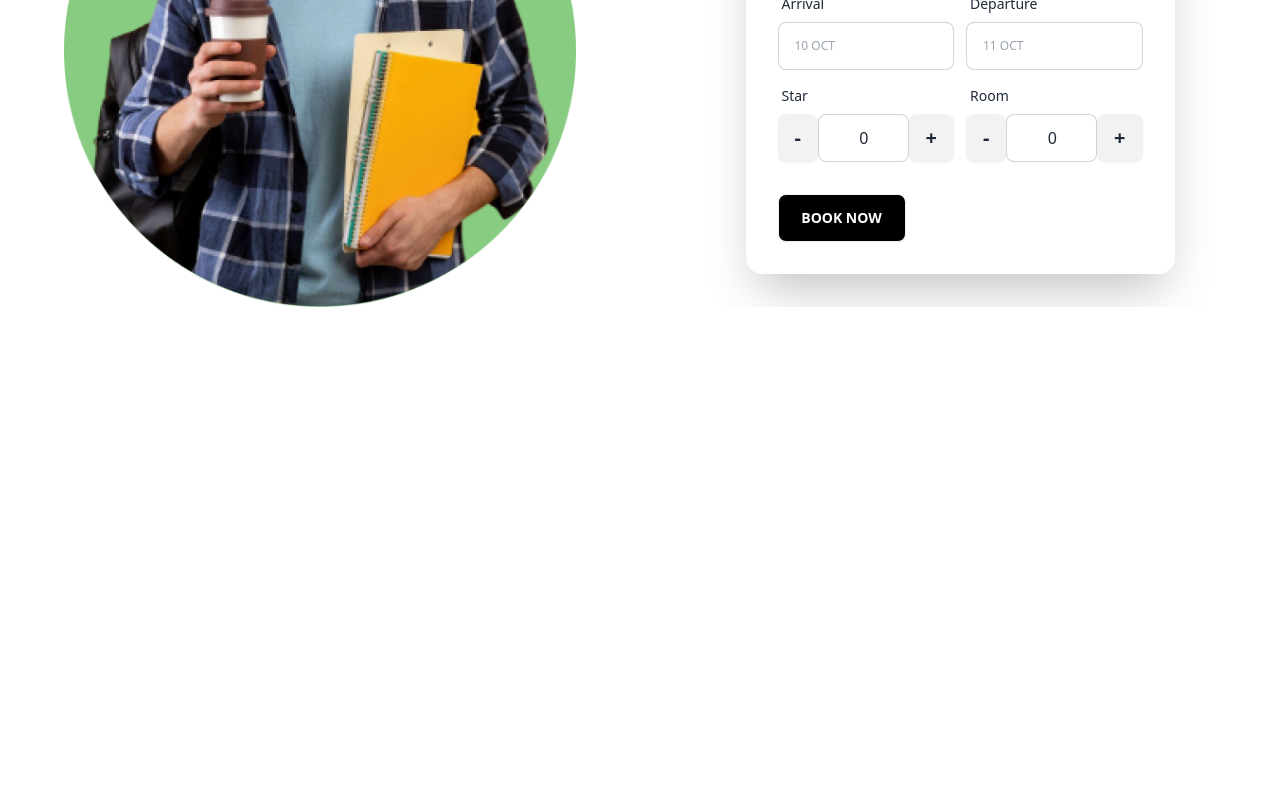
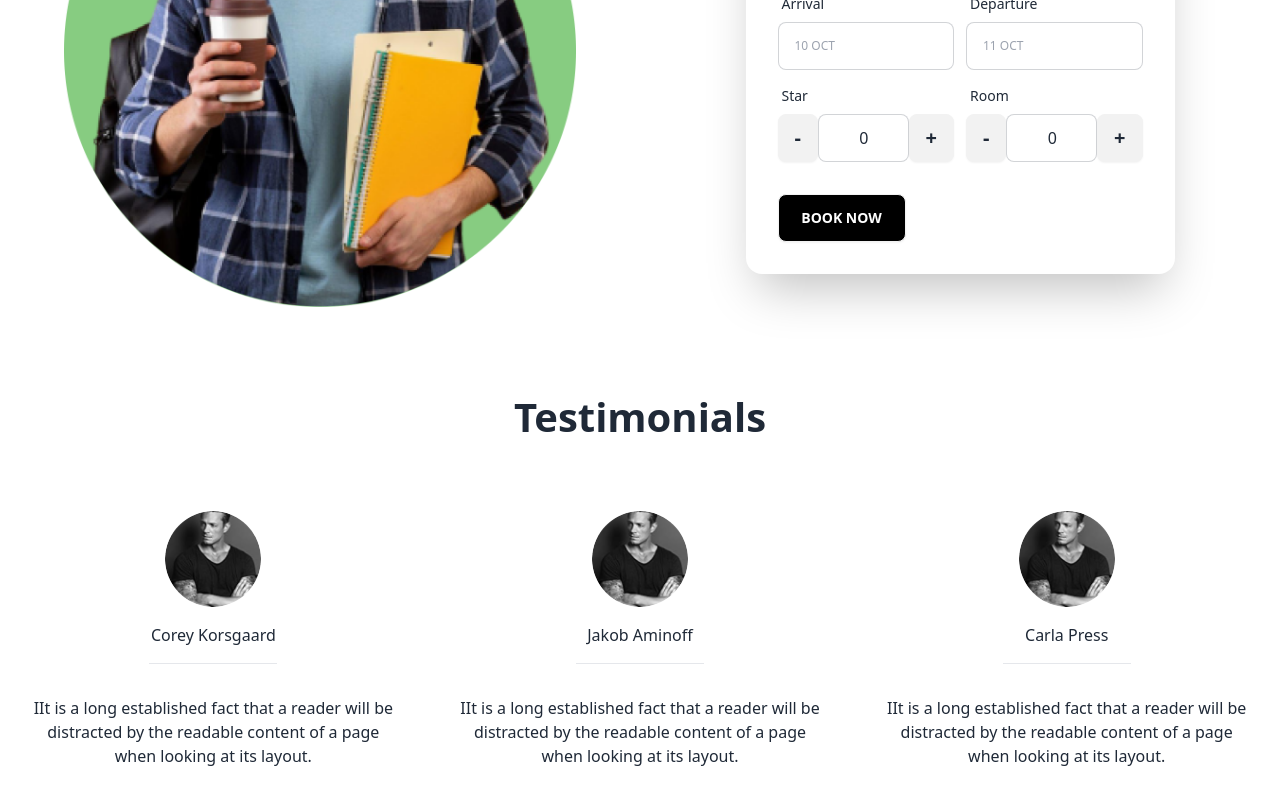
Before and after one commit to ashraf56/Tropical, a React (Vite) app: page / in a window 1280 px wide. Shown: the part 3554-4354 px from the top of the page. Before the commit the page ends 3861 px from the top, so only its background shows below. Built offline with nearby package versions, Linux system fonts and the light colour scheme.

Commit message:
tesimonials div completed

```diff
--- a/src/App.jsx
+++ b/src/App.jsx
@@ -6,6 +6,7 @@ import Advance from './Component/Advance/Advance'
 import Slider from './Component/Slider/Slider'
 import Discount from './Component/Discount/Discount'
 import Booknow from './Component/Booknow/Booknow'
+import Testimonials from './Component/Testimonials/Testimonials'
 
 
 function App() {
@@ -18,6 +19,7 @@ function App() {
    <Slider></Slider>
    <Discount></Discount>
    <Booknow></Booknow>
+   <Testimonials></Testimonials>
     </div>
   )
 }
--- a/src/Component/Discount/Discount.jsx
+++ b/src/Component/Discount/Discount.jsx
@@ -7,9 +7,9 @@ import sh3 from '../../assets/shape4.svg'
 const Discount = () => {
     return (
         <div className=' container mx-auto mt-8'>
-            <div className='block container ms-5 sm:ms-0 mx-auto lg:flex items-center  text-center md:text-justify'>
+            <div className='block container ms-5 sm:ms-0 mx-auto lg:flex items-center  text-center md:text-start'>
 <div className='w-full lg:w-3/6 '>
-<div className='max-w-full lg:max-w-xl mx-auto relative  '>
+<div className='w-full max-w-full lg:max-w-xl mx-auto relative  ps-5 '>
 <img src={imgs} className='mt-[141px] hidden sm:block' />
 <p className='text-[#1F2027] font-[Inter] text-[20px] font-[600] pt-8'>Get 20% off for student</p>
 <img src={sh2} className='absolute right-0 lg:top-[15%] xl:top-[30%] hidden md:block'  />
--- /dev/null
+++ b/src/Component/Testimonials/Testimonials.jsx
@@ -0,0 +1,56 @@
+import React from 'react';
+import avater from '../../assets/Ellipse 1.png'
+
+const Testimonials = () => {
+    return (
+        <div className='container mx-auto mt-20'>
+            <h2 className='text-center text-[40px] font-semibold'>Testimonials</h2>
+            <div className='grid grid-cols-1 md:grid-cols-2 lg:grid-cols-3 container mx-auto justify-center '>
+            <div className="card  ">
+            <div className="avatar justify-center">
+  <div className="w-24 rounded-full mt-16">
+    <img src={avater} />
+  </div>
+ </div>
+ <h2 className=" text-center pt-4">Corey Korsgaard</h2>
+<hr className='w-32  mx-auto mt-4' />
+  <div className="card-body  text-center">
+
+    <p>IIt is a long established fact that a reader will be distracted by the readable content of a page when looking at its layout.</p>
+
+  </div>
+</div>
+            <div className="card  ">
+            <div className="avatar justify-center">
+  <div className="w-24 rounded-full mt-16">
+    <img src={avater} />
+  </div>
+ </div>
+ <h2 className=" text-center pt-4">Jakob Aminoff</h2>
+<hr className='w-32  mx-auto mt-4' />
+  <div className="card-body  text-center">
+
+    <p>IIt is a long established fact that a reader will be distracted by the readable content of a page when looking at its layout.</p>
+
+  </div>
+</div>
+            <div className="card  ">
+            <div className="avatar justify-center">
+  <div className="w-24 rounded-full mt-16">
+    <img src={avater} />
+  </div>
+ </div>
+ <h2 className=" text-center pt-4">Carla Press</h2>
+<hr className='w-32  mx-auto mt-4' />
+  <div className="card-body  text-center">
+
+    <p>IIt is a long established fact that a reader will be distracted by the readable content of a page when looking at its layout.</p>
+
+  </div>
+</div>
+            </div>
+        </div>
+    );
+};
+
+export default Testimonials;
```
Also changed, not shown: src/assets/Ellipse 1.png (added).
